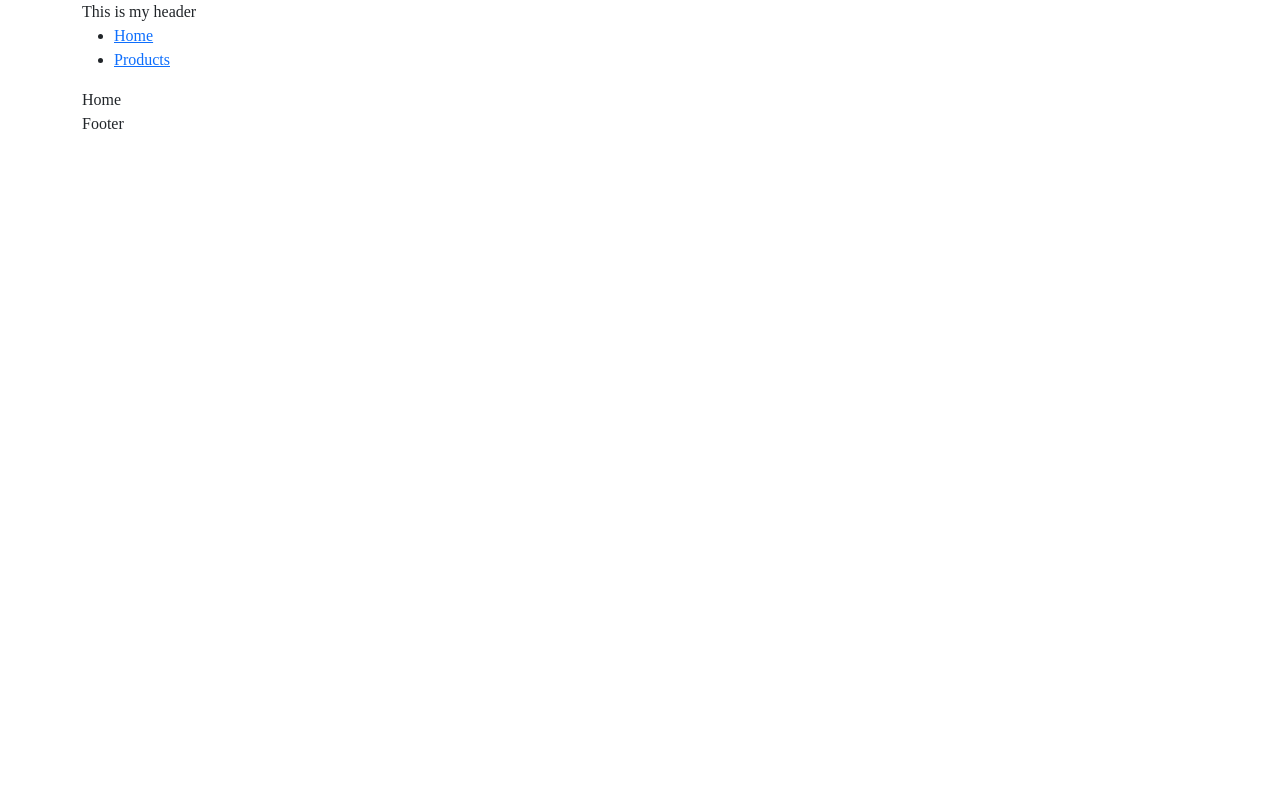
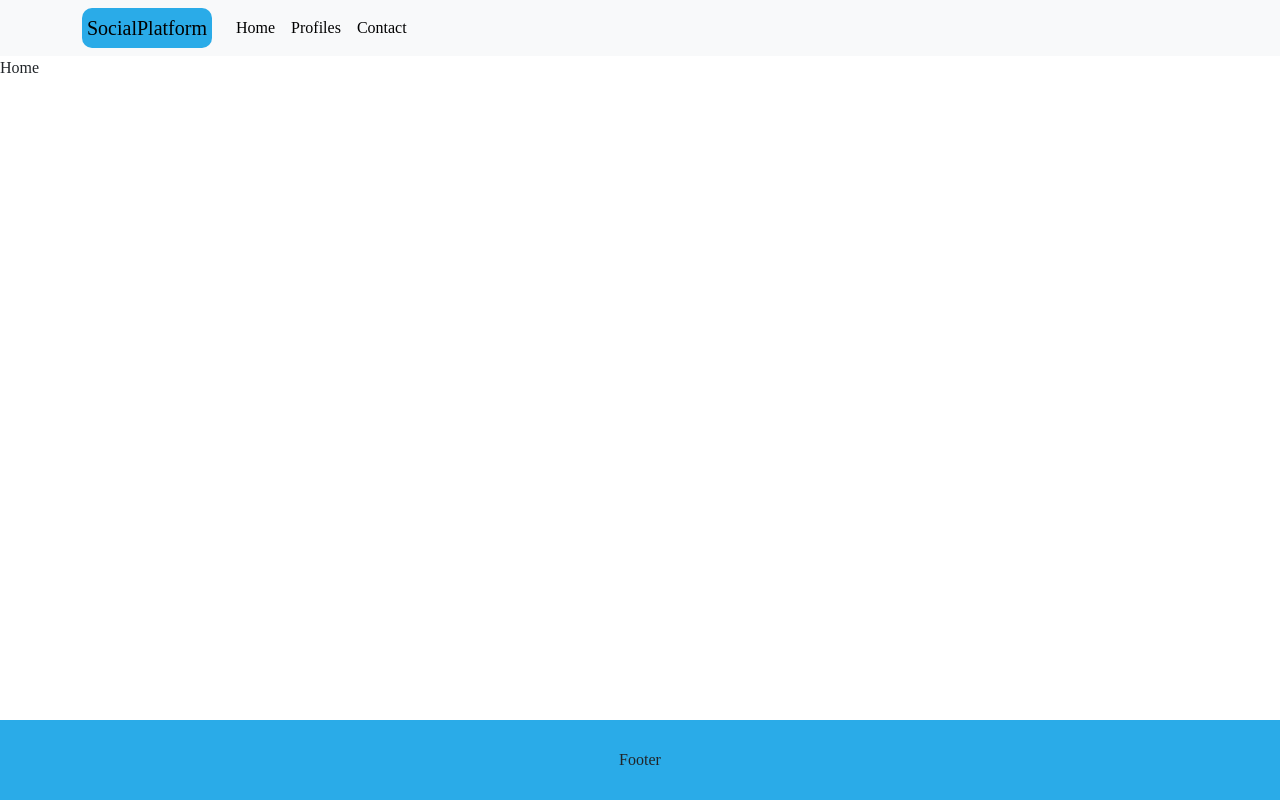
Before and after one commit to Noroff-FEU-Assignments/project-exam-2-KIVERSEN86, a React (Vite) app in the folder project-exam-2/: page / in a window 1280 px wide. Built offline with nearby package versions, Linux system fonts and the light colour scheme.

Commit message:
Added sticky footer and some basic styles

```diff
--- a/project-exam-2/src/App.jsx
+++ b/project-exam-2/src/App.jsx
@@ -9,7 +9,8 @@ function App() {
         <Routes>
           <Route path="/" element={<Layout />}>
             <Route index element={<div>Home</div>} />
-            <Route path="products" element={<div>Products</div>} />
+            <Route path="profiles" element={<div>Profiles</div>} />
+            <Route path="contact" element={<div>Contact</div>} />
             <Route path="*" element={<div>Route not found</div>} />
           </Route>
         </Routes>
--- a/project-exam-2/src/components/Main/Footer/index.jsx
+++ b/project-exam-2/src/components/Main/Footer/index.jsx
@@ -1,5 +1,5 @@
 function Footer() {
-  return <div>Footer</div>;
+  return <div className="container-footer">Footer</div>;
 }
 
 export default Footer;
--- a/project-exam-2/src/components/Main/Header/index.jsx
+++ b/project-exam-2/src/components/Main/Header/index.jsx
@@ -3,8 +3,9 @@ import DefaultNav from "../Nav";
 function Header() {
   return (
     <>
-      <div>This is my header</div>
-      <DefaultNav />
+      <div>
+        <DefaultNav />
+      </div>
     </>
   );
 }
--- a/project-exam-2/src/components/Main/Layout/index.jsx
+++ b/project-exam-2/src/components/Main/Layout/index.jsx
@@ -1,15 +1,14 @@
 import Header from "../Header";
 import Footer from "../Footer";
 import { Outlet } from "react-router-dom";
-import Container from "react-bootstrap/Container";
 
 function Layout() {
   return (
-    <Container>
+    <div className="wrapper">
       <Header />
       <Outlet />
       <Footer />
-    </Container>
+    </div>
   );
 }
 
--- a/project-exam-2/src/components/Main/Nav/index.jsx
+++ b/project-exam-2/src/components/Main/Nav/index.jsx
@@ -1,17 +1,29 @@
 import { Link } from "react-router-dom";
+import Container from "react-bootstrap/Container";
+import Nav from "react-bootstrap/Nav";
+import Navbar from "react-bootstrap/Navbar";
 
 function DefaultNav() {
   return (
-    <nav>
-      <ul>
-        <li>
-          <Link to="/">Home</Link>
-        </li>
-        <li>
-          <Link to="/products">Products</Link>
-        </li>
-      </ul>
-    </nav>
+    <Navbar expand="lg" className="bg-body-tertiary">
+      <Container>
+        <Navbar.Brand href="#home">SocialPlatform</Navbar.Brand>
+        <Navbar.Toggle aria-controls="basic-navbar-nav" />
+        <Navbar.Collapse id="basic-navbar-nav">
+          <Nav className="me-auto">
+            <Nav.Link>
+              <Link to="/">Home</Link>
+            </Nav.Link>
+            <Nav.Link>
+              <Link to="/profiles">Profiles</Link>
+            </Nav.Link>
+            <Nav.Link>
+              <Link to="/contact">Contact</Link>
+            </Nav.Link>
+          </Nav>
+        </Navbar.Collapse>
+      </Container>
+    </Navbar>
   );
 }
 
--- /dev/null
+++ b/project-exam-2/src/sass/partials/_footer.scss
@@ -0,0 +1,8 @@
+.container-footer {
+  margin-top: auto;
+  display: flex;
+  justify-content: center;
+  align-items: center;
+  min-height: 10vh;
+  background-color: $colour-primary;
+}
--- a/project-exam-2/src/sass/partials/_nav.scss
+++ b/project-exam-2/src/sass/partials/_nav.scss
@@ -0,0 +1,12 @@
+nav {
+  a {
+    color: black;
+    text-decoration: none;
+  }
+}
+
+.navbar-brand {
+  background-color: $colour-primary;
+  padding: 5px;
+  border-radius: 10px;
+}
--- a/project-exam-2/src/sass/style.scss
+++ b/project-exam-2/src/sass/style.scss
@@ -12,3 +12,21 @@ $headings-font-family: "Montserrat', sans-serif;";
 $font-family-base: "Roboto', sans-serif";
 
 @import "../../node_modules/bootstrap/scss/bootstrap";
+
+@import "./partials/nav";
+@import "./partials/footer";
+
+* {
+  box-sizing: border-box;
+}
+
+body {
+  margin: 0;
+  min-height: 100vh;
+}
+
+.wrapper {
+  min-height: 100vh;
+  display: flex;
+  flex-direction: column;
+}
```
Also changed, not shown: 1 other file (tests, documents, lock files or other folders).
